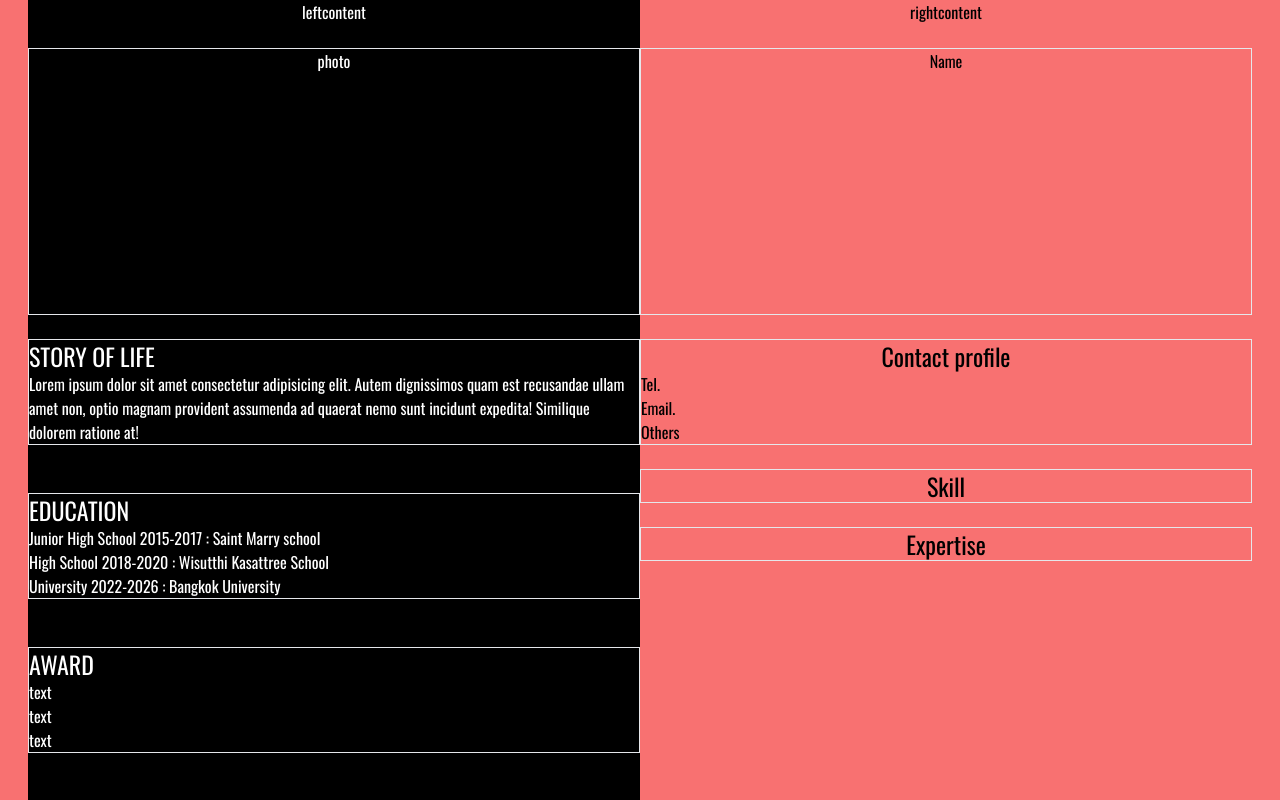
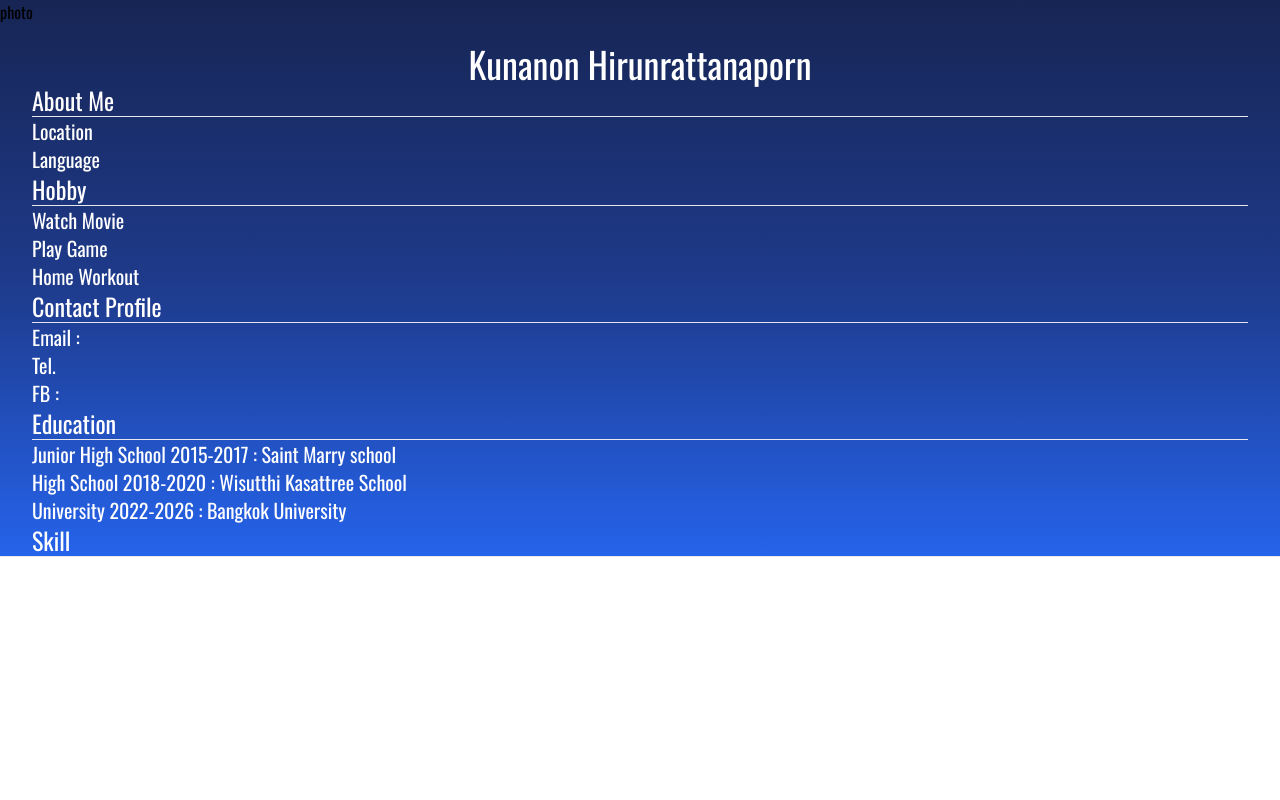
Before and after one commit to KaNoMPoND/KaNoMPoND.github.io, a React (Vite) app: page / in a window 1280 px wide. Built offline with nearby package versions, Linux system fonts and the light colour scheme.

Commit message:
change to use grid & set layout

```diff
--- a/src/App.tsx
+++ b/src/App.tsx
@@ -3,70 +3,51 @@ import "./App.css";
 function App() {
   return (
     <>
-      <div className="font-Oswald flex px-7 bg-red-400 w-screen h-screen">
-        <div
-          className="flex flex-col
-         gap-6 w-1/2 text-center bg-black text-white"
-        >
-          leftcontent
-          <div className="border w-4/4 h-2/6 ">photo</div>
-          <div className="flex flex-col gap-y-12">
-            <div className="border  ">
-              <div className="text-2xl text-left">STORY OF LIFE</div>
-              <h6>
-                <div className="text-left">
-                  Lorem ipsum dolor sit amet consectetur adipisicing elit. Autem
-                  dignissimos quam est recusandae ullam amet non, optio magnam
-                  provident assumenda ad quaerat nemo sunt incidunt expedita!
-                  Similique dolorem ratione at!
-                </div>
-              </h6>
+      <div className="grid bg-gradient-to-b from-blue-950 via-blue-900 to-blue-600 font-Oswald">
+        <div>photo</div>
+        <div className="text-white">
+          <div className=" text-4xl text-center pt-5">
+            Kunanon Hirunrattanaporn
+          </div>
+
+          <div className="text-2xl px-8">
+            About Me
+            <hr></hr>
+            <div className="text-xl">Location</div>
+            <div className="text-xl">Language</div>
+          </div>
+
+          <div className="text-2xl px-8 ">
+            Hobby
+            <hr></hr>
+            <div className="text-xl">Watch Movie</div>
+            <div className="text-xl">Play Game</div>
+            <div className="text-xl">Home Workout</div>
+          </div>
+
+          <div className="text-2xl px-8">
+            Contact Profile
+            <hr></hr>
+            <div className="text-xl">Email :</div>
+            <div className="text-xl">Tel.</div>
+            <div className="text-xl">FB :</div>
+          </div>
+
+          <div className="text-2xl px-8">
+            Education
+            <hr></hr>
+            <div className="text-xl">
+              Junior High School 2015-2017 : Saint Marry school
             </div>
-            <div className="border">
-              <div className="text-2xl text-left flex flex-col gap-3">
-                EDUCATION
-              </div>
-              <h6>
-                <div className="text-left">
-                  <div>Junior High School 2015-2017 : Saint Marry school</div>
-                  <div>High School 2018-2020 : Wisutthi Kasattree School</div>
-                  <div>University 2022-2026 : Bangkok University</div>
-                </div>
-              </h6>
+            <div className="text-xl text-nowrap">
+              High School 2018-2020 : Wisutthi Kasattree School
             </div>
-            <div className="border  ">
-              <div className="text-2xl text-left">AWARD</div>
-              <h6>
-                <div className="text-left">
-                  <div>text</div>
-                  <div>text</div>
-                  <div>text</div>
-                </div>
-              </h6>
+            <div className="text-xl">
+              University 2022-2026 : Bangkok University
             </div>
           </div>
-        </div>
-        <div className="flex flex-col gap-6 w-1/2 text-center">
-          rightcontent
-          <div className="border w-4/4 h-2/6">
-            <div>Name</div>
-          </div>
-          <div className="border">
-            <div className="text-2xl">Contact profile</div>
-            <h6>
-              <div className="text-left">
-                <div>Tel.</div>
-                <div>Email.</div>
-                <div>Others</div>
-              </div>
-            </h6>
-          </div>
-          <div className="border">
-            <div className="text-2xl">Skill</div>
-          </div>
-          <div className="border">
-            <div className="text-2xl">Expertise</div>
-          </div>
+          <div className="text-2xl px-8">Skill</div>
+          <hr></hr>
         </div>
       </div>
     </>
```
